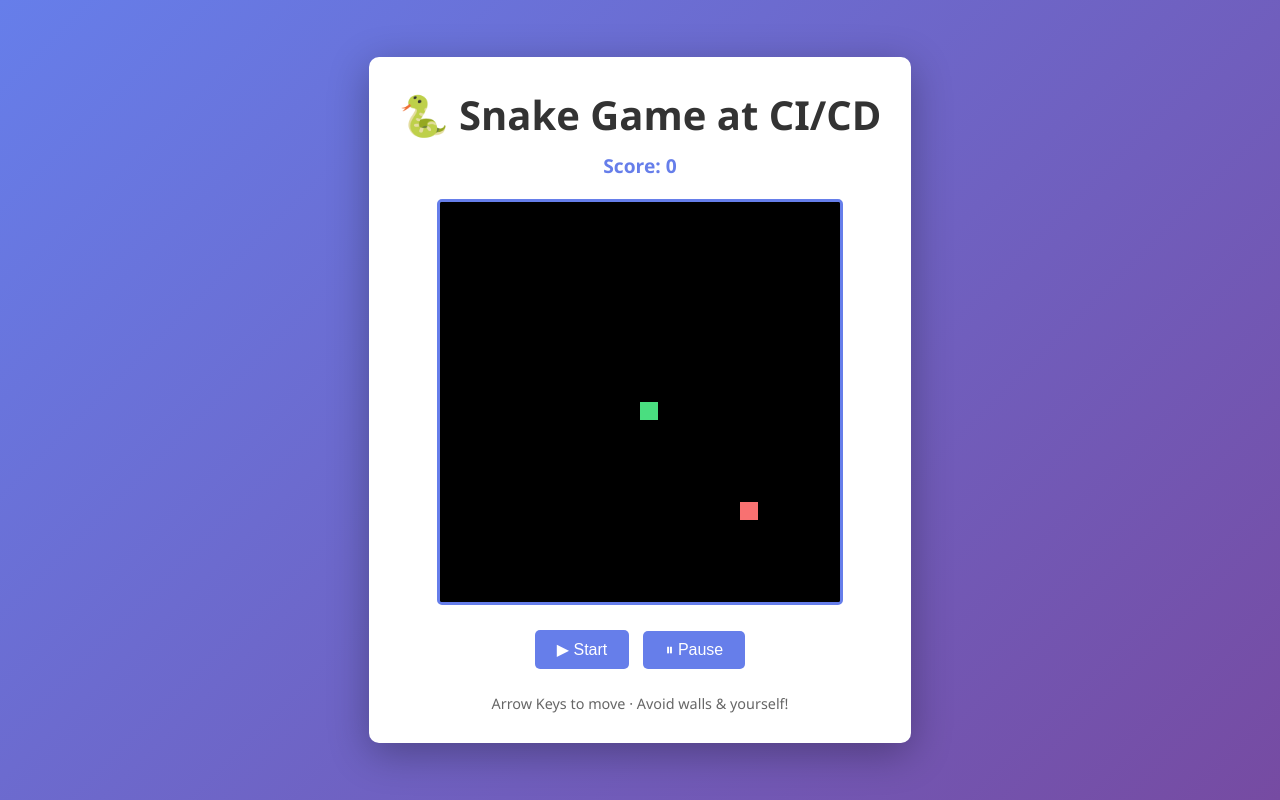
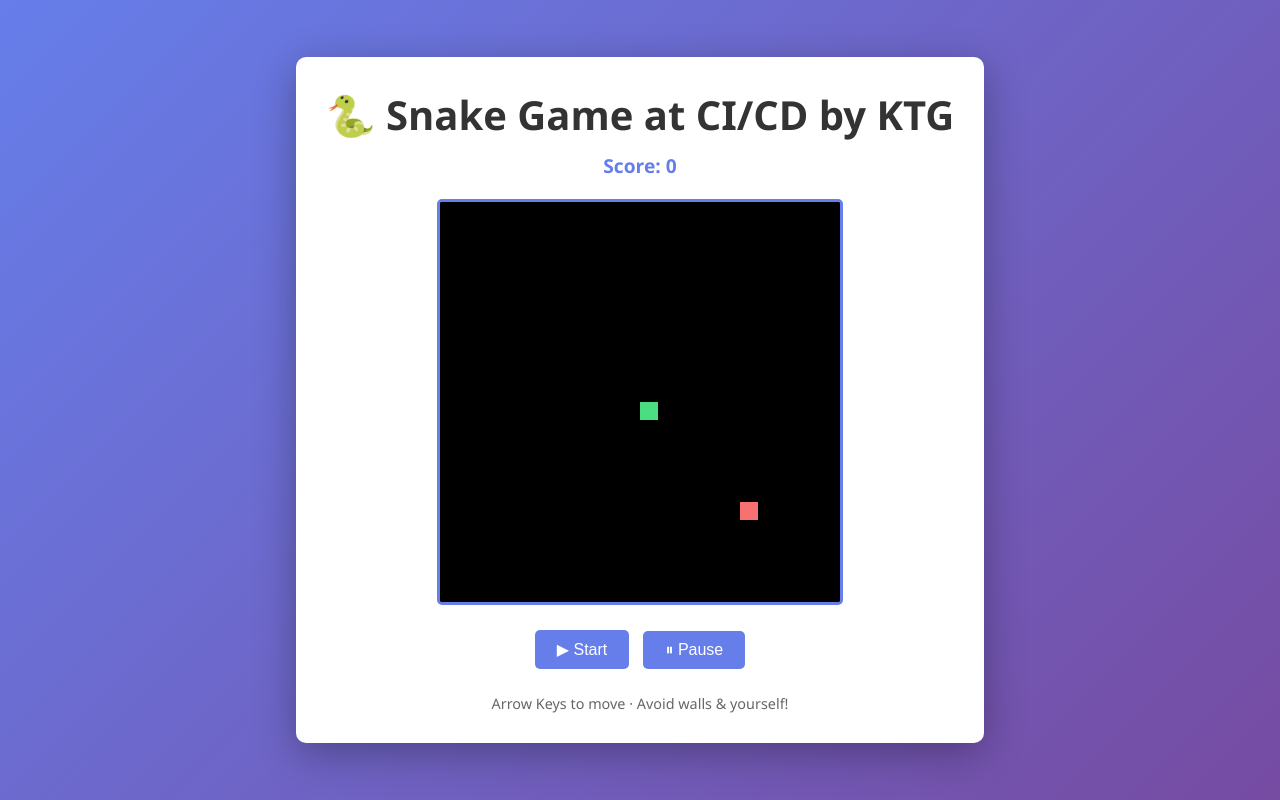
Before and after one commit to tharun118-wizard/docker-k8s-lab, a website: page public/index.html in a window 1280 px wide. Drawn offline with Linux system fonts and the light colour scheme.

Commit message:
index.html by KTG

```diff
--- a/public/index.html
+++ b/public/index.html
@@ -1 +1 @@
-<!DOCTYPE html> <html lang="en"> <head> <meta charset="UTF-8"> <meta name="viewport" content="width=device-width, initial-scale=1.0"> <title>Snake Game — Docker & K8s Lab</title> <link rel="stylesheet" href="style.css"> </head> <body> <div class="container"> <h1>🐍 Snake Game at CI/CD</h1> <div class="info">Score: <span id="score">0</span></div> <canvas id="gameCanvas" width="400" height="400"></canvas> <div class="controls"> <button onclick="startGame()">▶ Start</button> <button onclick="pauseGame()">⏸ Pause</button> </div> <p class="instruction">Arrow Keys to move · Avoid walls & yourself!</p> </div> <script src="game.js"></script> </body> </html>
+<!DOCTYPE html> <html lang="en"> <head> <meta charset="UTF-8"> <meta name="viewport" content="width=device-width, initial-scale=1.0"> <title>Snake Game — Docker & K8s Lab</title> <link rel="stylesheet" href="style.css"> </head> <body> <div class="container"> <h1>🐍 Snake Game at CI/CD by KTG</h1> <div class="info">Score: <span id="score">0</span></div> <canvas id="gameCanvas" width="400" height="400"></canvas> <div class="controls"> <button onclick="startGame()">▶ Start</button> <button onclick="pauseGame()">⏸ Pause</button> </div> <p class="instruction">Arrow Keys to move · Avoid walls & yourself!</p> </div> <script src="game.js"></script> </body> </html>
```
